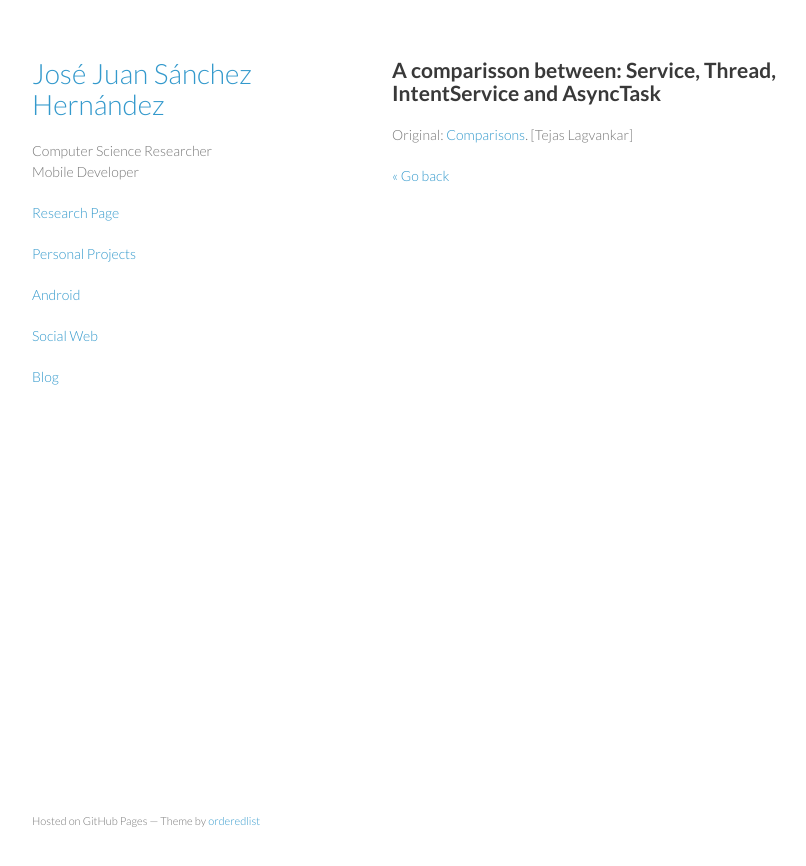
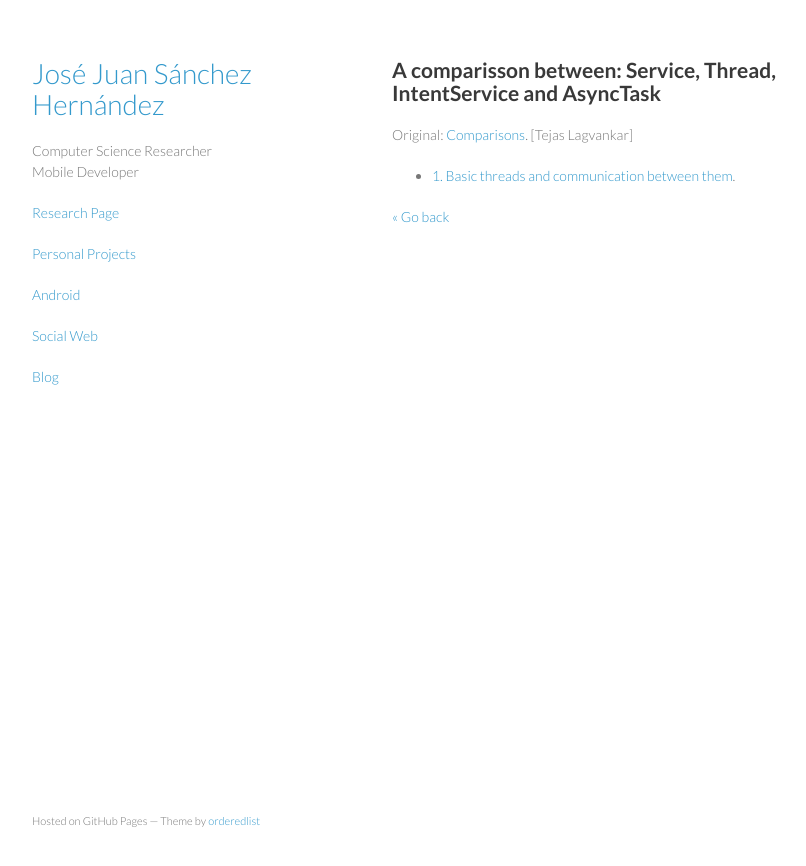
Before and after one commit to josejuansanchez/josejuansanchez.github.io, a Jekyll site: the page built from android/comparisson_between_service_thread_intentservice_asynctask.md, in a window 1280 px wide. Shown: the top 866 px of the page, without its empty margins (178-984 px from the left). Built offline with Jekyll 4.4.1, drawn with Linux system fonts in a browser that asks for light colours.

Commit message:
Update comparisson_between_service_thread_intentservice_asynctask.md

```diff
--- a/android/comparisson_between_service_thread_intentservice_asynctask.md
+++ b/android/comparisson_between_service_thread_intentservice_asynctask.md
@@ -6,5 +6,7 @@ title: Android
 ## A comparisson between: Service, Thread, IntentService and AsyncTask
 
 Original: [Comparisons](http://techtej.blogspot.com.es/2011/03/android-thread-constructspart-4.html). [Tejas Lagvankar]
+- [1. Basic threads and communication between them](http://techtej.blogspot.com.es/2011/02/android-passing-data-between-main.html).
+
 
 [&laquo; Go back](./)
```
